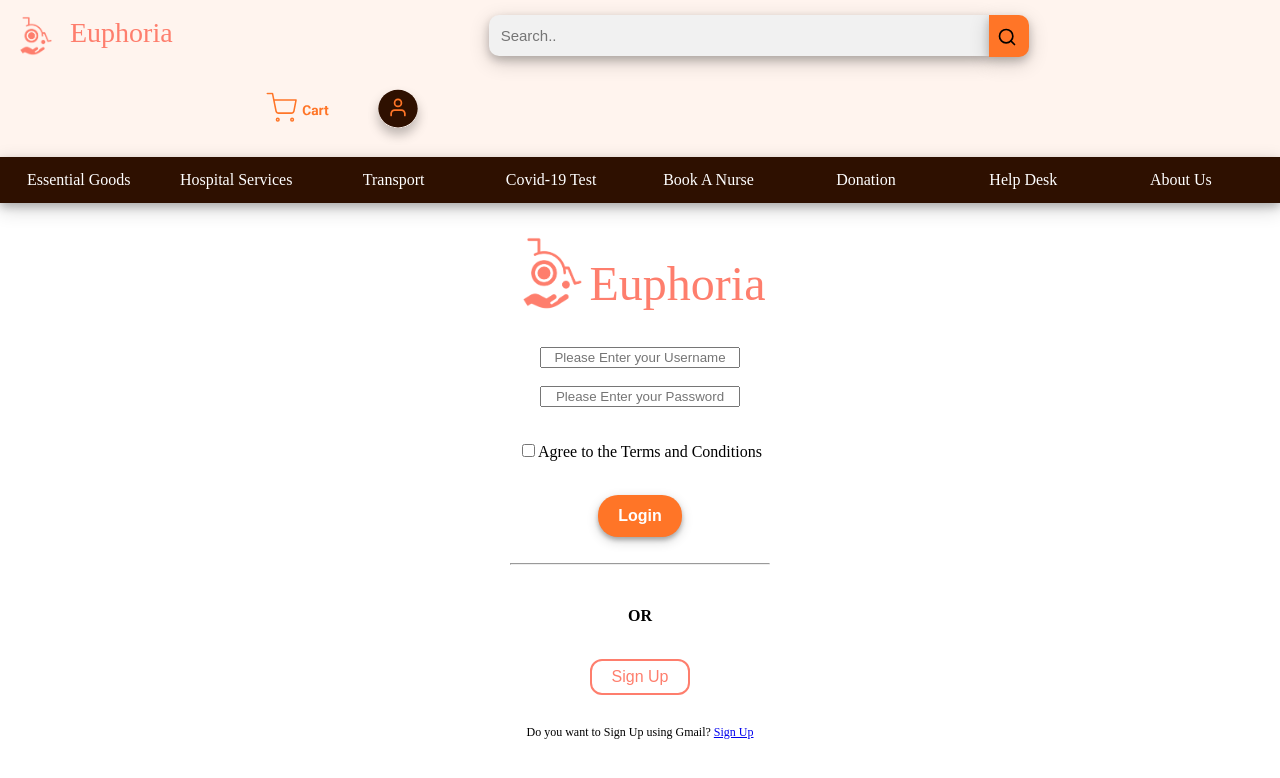
After one commit to Akki-jain/Euphoria, a PHP site: page /login.html in a window 1280 px wide. The commit adds this page. Shown: the top 778 px of the page. Run offline with PHP 8.4, Linux system fonts and the light colour scheme.

Commit message:
Added login and signup page

```diff
--- a/design.css
+++ b/design.css
@@ -156,19 +156,38 @@ img.user{
   box-shadow: 0 12px 16px 0 rgba(0,0,0,0.24), 0 17px 50px 0 rgba(0,0,0,0.19);
 }
 
+.button2 {
+  background-color: rgba(255, 255, 255, 0.836);
+  border: 2px solid #FE7E6D;
+  color: #FE7E6D;
+  padding: 7px 20px;
+  text-align: center;
+  text-decoration: none;
+  display: inline-block;
+  font-size: 16px;
+  border-radius: 12px;
+  transition-duration: 0.4s;
+}
+
+.button2:hover {
+  background-color: #FE7E6D;
+  color: rgb(255, 255, 255);
+  box-shadow: 0 12px 16px 0 rgba(0,0,0,0.24), 0 17px 50px 0 rgba(0,0,0,0.19);
+}
+
 .flex-container {
   display: flex;
   flex-wrap: nowrap;
   height: 300px;
   background-color: rgb(255, 255, 255);
-  box-shadow: 0 12px 16px 0 rgba(0,0,0,0.24), 0 17px 50px 0 rgba(0,0,0,0.19);
+  box-shadow: 0 12px 16px 0 rgba(0, 0, 0, 0.13), 0 17px 50px 0 rgba(0, 0, 0, 0.123);
   border-radius: 20px;
 }
 
 .flex-container > div {
   background-color: #ffffff;
   border-radius: 20px;
-  box-shadow: 0 12px 16px 0 rgba(0,0,0,0.24), 0 17px 50px 0 rgba(0,0,0,0.19);
+  box-shadow: 0 12px 16px 0 rgba(0, 0, 0, 0.164), 0 17px 50px 0 rgba(0, 0, 0, 0.116);
   width: 300px;
   margin: 15px;
   vertical-align: bottom;
@@ -190,7 +209,7 @@ input[type=text], select, textarea
 
 input[type=submit]
 {
-  background-color: #04AA6D;
+  background-color: #FF7527;
   color: white;
   padding: 12px 20px;
   border: none;
@@ -199,7 +218,7 @@ input[type=submit]
 
 input[type=submit]:hover
 {
-  background-color: #45a049;
+  background-color: #ca1f08;
 }
 
 .container {
@@ -301,3 +320,19 @@ input[type=submit]:hover
 	font-size: 24px;
 	color: whitesmoke;
 }
+
+.login
+{
+	padding: 20px;
+	text-align: center;
+	width: 300px;
+	margin: 1% auto;
+}
+
+.signup
+{
+	padding: 20px;
+	text-align: left;
+	width: 700px;
+	margin: 1% auto;
+}
--- a/index.html
+++ b/index.html
@@ -14,7 +14,7 @@
     <input type="text" placeholder="Search..">
     <button type="submit"><i class="fa-search"><img src="icons/search.svg" width="20" height="20" valign="middle"></i></button>
     <a href="abc.html"><img src="icons/cart.svg" height="50" width="70" class="cart"></a>
-    <a href="abc.html"><img src="icons/user.svg" height="65" width="60" class="user"></a>
+    <a href="login.html"><img src="icons/user.svg" height="65" width="60" class="user"></a>
     </form>
   </div>
 
@@ -33,7 +33,7 @@
       <br>
       <img src="images/carousel.jpg" height="580" width="1500">
 
-      <center><input type="button" value="Become Member Now" onclick="location.href = 'registration.html'" class="button1"></center>
+      <center><input type="button" value="Become Member Now" onclick="location.href = 'signup.html'" class="button1"></center>
       <br><br>
       <p align="left" style="margin-top: 200px; margin-left: 50px; font-family:'Lucida Sans'; font-size: medium;"><font color="FF7527">At EUPHORIA</font>,
         we seek to remove barriers between the specially-abled and the rest of the world. <br>We give an easy-to-use environment with all of the necessary assistance.
--- /dev/null
+++ b/login.html
@@ -0,0 +1,105 @@
+<!DOCTYPE html>
+<html lang="en">
+<head>
+    <meta charset="UTF-8">
+    <link rel="stylesheet" href="design.css">
+    <link rel="icon" type="image/x-icon" href="icons/favicon.ico">
+    <title>Euphoria | Login </title>
+</head>
+<body>
+
+    <div class="topnav">
+        <form class="example" action="action_page.php">
+        <a href="index.html" style = "color:FE7E6D; font-size:28px; margin-top: 12px;"><img src="images/Euphoria1.png" height=40 width=40 valign=middle>&ensp;Euphoria</a>
+        <input type="text" placeholder="Search..">
+        <button type="submit"><i class="fa-search"><img src="icons/search.svg" width="20" height="20" valign="middle"/></i></button>
+        <a href="abc.html"><img src="icons/cart.svg" height="50" width="70" class="cart"></a>
+        <a href="login.html"><img src="icons/user.svg" height="65" width="60" class="user"></a>
+        </form>
+    </div>
+
+    <ul>
+
+        <li><a href="goods.html">Essential Goods</a></li>
+        <li><a href="hospitalservices.html">Hospital Services</a></li>
+        <li><a href="transport.html">Transport</a></li>
+        <li><a href="covid19test.html">Covid-19 Test</a></li>
+        <li><a href="bookanurse.html">Book A Nurse</a></li>
+        <li><a href="donation.html">Donation</a></li>
+        <li><a href="helpdesk.html">Help Desk</a></li>
+        <li><a href="about.html">About Us</a></li>
+      </ul>
+
+    <div class="login">
+        <img src="images/Euphoria1.png" height=75 width=75 valign=bottom><font size=7 color=FE7E6D>Euphoria</font>
+    <br><br><br>
+        <form method="POST" action="index.html" onsubmit="return validate()">
+            <input type="username" name="username" id="username"placeholder="Please Enter your Username" style="width: 200px; text-align: center;"><br><br>
+            <input type="password" name="password" id="password" placeholder="Please Enter your Password" style="width: 200px; text-align: center;"><br>
+            <br><p><input type="checkbox" name="check" id="check" style="text-align: center;">Agree to the Terms and Conditions</p><br>
+            <input type =  "submit" id = "btn" value = "Login" class="button1"/>
+            <br><br><hr><br>
+            <p><b>OR</b></p><br>
+            <a href="signup.html"><button type="button" name="sign" class="button2">Sign Up</button></a><br><br>
+            <p style="font-size: 12px; text-align: center;">Do you want to Sign Up using Gmail? <a href="https://accounts.google.com/signin/v2/identifier?service=accountsettings&continue=https%3A%2F%2Fmyaccount.google.com%2F&ec=GAlAwAE&flowName=GlifWebSignIn&flowEntry=AddSession">Sign Up</a></p>
+        </form>
+    </div>
+
+        <script type="text/JavaScript">
+            function validate()
+            {
+                var user=document.getElementById('username').value;
+                var pass=document.getElementById('password').value;
+                var l=document.getElementById('la').value;
+                var l1=document.getElementById('laa').value;
+                var check=document.getElementById('check');
+
+                const access=
+                {
+                    username: "admin",
+                    password: "admin"
+                };
+            if(l<=3)
+            {
+                if((user=="")||(user==null))
+                {
+                    var nuser=prompt("Sorry Please Enter a Username!! Please Enter an Username");
+                    document.getElementById('username').value=nuser;
+                    return false;
+                }
+                else if((pass=="")||(pass==null))
+                {
+                    alert("Sorry Please Enter a Password");
+                    return false;
+                }
+                else if(check.checked==false)
+                {
+                    alert("Please Click on Agree on Terms and Conditions");
+                    return false;
+                }
+                else
+                {
+                    if((user==access.username)&&(pass==access.password))
+                    {
+                        alert("Successfully Logged In");
+                        return true;
+                    }
+                    else
+                    {
+                        alert("Invalid Password or Username "+l);
+                        l++;
+                        document.getElementById('la').value=l;
+                        return false
+                    }
+                }
+            }
+            else
+            {
+                alert("You Have entered the Wrong Password or Username Thrice");
+                return false;
+            }
+            }
+            </script>
+
+    </body>
+    </html>
--- a/transport.html
+++ b/transport.html
@@ -4,13 +4,13 @@
     <meta charset="UTF-8">
     <link rel="stylesheet" href="design.css">
     <link rel="icon" type="image/x-icon" href="icons/favicon.ico">
-    <title>Euphoria | About Us</title>
+    <title>Euphoria | Transport</title>
 </head>
 <body>
 
     <div class="topnav">
         <form class="example" action="action_page.php">
-        <a href="transport.html" style = "color:FE7E6D; font-size:28px; margin-top: 12px;"><img src="images/Euphoria1.png" height=40 width=40 valign=middle>&ensp;Euphoria</a>
+        <a href="index.html" style = "color:FE7E6D; font-size:28px; margin-top: 12px;"><img src="images/Euphoria1.png" height=40 width=40 valign=middle>&ensp;Euphoria</a>
         <input type="text" placeholder="Search..">
         <button type="submit"><i class="fa-search"><img src="icons/search.svg" width="20" height="20" valign="middle"/></i></button>
         <a href="abc.html"><img src="icons/cart.svg" height="50" width="70" class="cart"></a>
```
Also changed, not shown: signup.html (added, +53 -0 lines).
